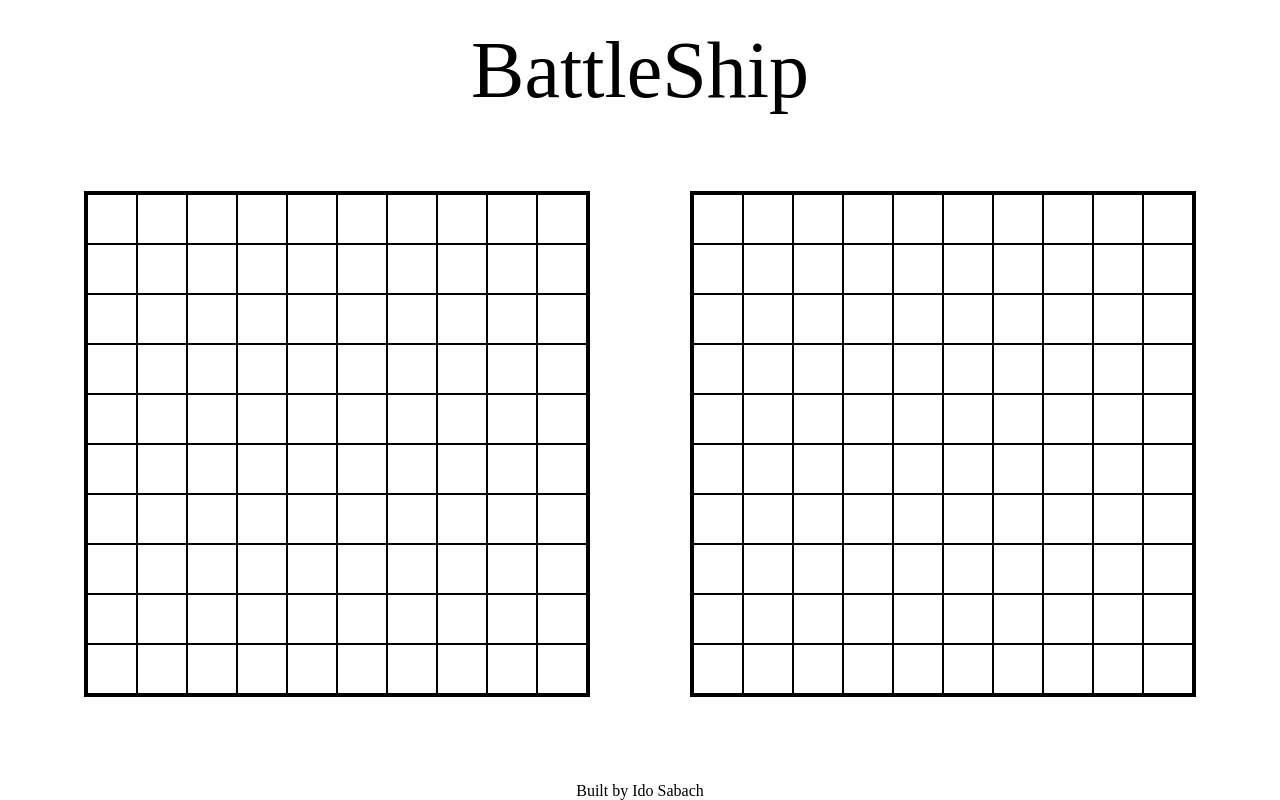
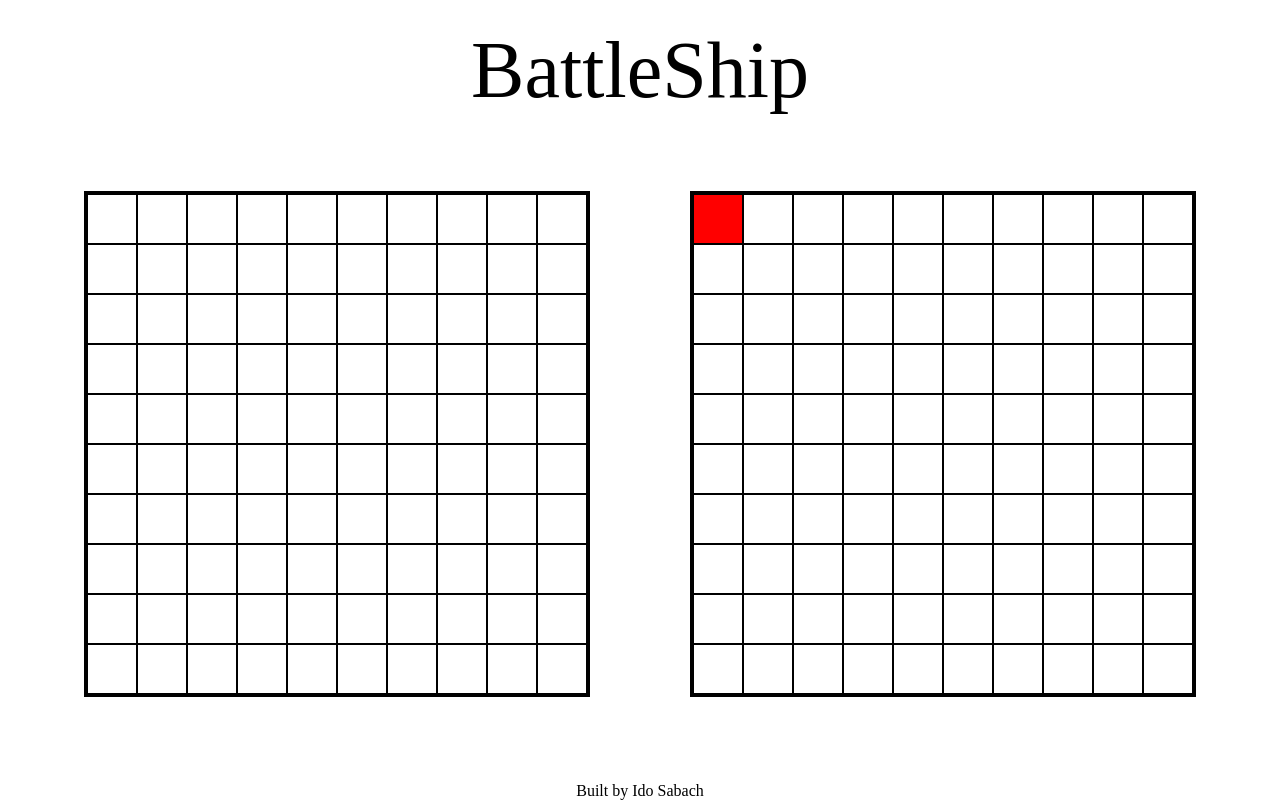
Before and after one commit to IdoSabach/BattleShip, a website built with webpack: page dist/index.html in a window 1280 px wide. Both pictures are taken after a click on the button 718 px from the left and 219 px from the top of the page. Built offline with nearby package versions, Linux system fonts and the light colour scheme.

Commit message:
fix click for player

```diff
--- /dev/null
+++ b/src/UI.js
@@ -0,0 +1,110 @@
+import Ship from "./classes/ship.js";
+import Player from "./classes/player.js";
+import GameBoard from "./classes/gameBoard.js";
+
+const playerGameBoard = new GameBoard("player");
+const computerGameBoard = new GameBoard("computer");
+const player = new Player("Player");
+const computerPlayer = new Player("Computer");
+
+export function createGrid() {
+  const main = document.querySelector(".main");
+
+  const gridPlayer = document.createElement("div");
+  gridPlayer.classList.add("gridPlayer");
+  main.appendChild(gridPlayer);
+
+  for (let row = 0; row < 10; row++) {
+    for (let col = 0; col < 10; col++) {
+      const boxPlayer = document.createElement("div");
+      boxPlayer.classList.add(".boxPlayerOnGridToPlayer");
+      boxPlayer.dataset.row = row;
+      boxPlayer.dataset.column = col;
+      // boxPlayer.textContent = `${row}, ${col}`;
+      boxPlayer.style["border-style"] = "solid";
+      boxPlayer.style["border-width"] = "1px";
+
+      gridPlayer.appendChild(boxPlayer);
+    }
+  }
+
+  const gridComputer = document.createElement("div");
+  gridComputer.classList.add("gridComputer");
+  main.appendChild(gridComputer);
+  // let boxComputer
+
+  for (let row = 0; row < 10; row++) {
+    for (let col = 0; col < 10; col++) {
+      const boxComputer = document.createElement("button");
+      boxComputer.classList.add(".boxOnGridToComputer");
+      boxComputer.dataset.row = row;
+      boxComputer.dataset.column = col;
+      // boxComputer.textContent = `${row}, ${col}`;
+
+      boxComputer.style["border-style"] = "solid";
+      boxComputer.style["border-width"] = "1px";
+      boxComputer.style.background = "none";
+      boxComputer.style.cursor = "pointer";
+
+      boxComputer.addEventListener("click", function (e) {
+        if (boxComputer.style.background === "none") {
+          handleClick(e,boxComputer);
+        }
+      });
+
+      gridComputer.appendChild(boxComputer);
+    }
+  }
+}
+
+function handleClick(event,boxComputer) {
+  const row = event.currentTarget.dataset.row;
+  const column = event.currentTarget.dataset.column;
+  if(computerGameBoard.grid[row][column]!==null){
+    boxComputer.style.background = "green";
+    player.makeAttack(computerGameBoard, row, column);
+    playerGameBoard.checkShipsStatus()
+    computerGameBoard.checkShipsStatus()
+    if(computerGameBoard.areAllShipsSunk()){
+      alert("wonnnnnnnnnn")
+    }
+  }else{
+    boxComputer.style.background = "red";
+  }
+  // console.log(`Clicked on box: (${row}, ${column})`);
+  return {
+    row,
+    column,
+  };
+}
+
+export function createGame() {
+  playerCreateShip(playerGameBoard);
+  computerCreateShip(computerGameBoard);
+  gameFlow(player, playerGameBoard, computerPlayer, computerGameBoard);
+}
+
+function gameFlow(player, playerBoard, computerPlayer, computerBoard) {
+  console.log(player);
+  console.log(playerBoard);
+  console.log(computerPlayer);
+  console.log(computerBoard);
+}
+
+function playerCreateShip(playerGameBoard) {
+  playerGameBoard.placeShip(new Ship(3), 2, 3);
+  playerGameBoard.placeShip(new Ship(4), 4, 5);
+  playerGameBoard.placeShip(new Ship(5), 5, 1);
+  playerGameBoard.placeShip(new Ship(3), 1, 6, true);
+  playerGameBoard.placeShip(new Ship(2), 0, 7, true);
+  console.log(playerGameBoard);
+}
+
+function computerCreateShip(computerGameBoard) {
+  computerGameBoard.placeRandomShip(new Ship(3));
+  computerGameBoard.placeRandomShip(new Ship(4));
+  computerGameBoard.placeRandomShip(new Ship(5));
+  computerGameBoard.placeRandomShip(new Ship(3), true);
+  computerGameBoard.placeRandomShip(new Ship(2), true);
+  console.log(computerGameBoard);
+}
--- a/src/classes/gameBoard.js
+++ b/src/classes/gameBoard.js
@@ -91,21 +91,25 @@ export default class GameBoard {
       console.log(
         `Coordinates (${row}, ${column}) have already been attacked. Please choose another pair.`
       );
+      return false; // Already attacked
     } else {
       const shipAtLocation = this.grid[row][column];
 
       if (shipAtLocation === null) {
         console.log(`Missed at (${row}, ${column})`);
         this.grid[row][column] = 'o';
+        this.attacks.push({ row, column });
+        return false; // Missed
       } else {
         console.log(`Hit at (${row}, ${column})`);
         shipAtLocation.hits();
         this.grid[row][column] = 'x';
+        this.attacks.push({ row, column });
+        return true; // Hit
       }
-
-      this.attacks.push({ row, column });
     }
   }
+
 
 
   reportAttacks() {
@@ -137,5 +141,3 @@ export default class GameBoard {
   //   return { row: randomRow, column: randomColumn };
   // }
 }
-
-module.exports = GameBoard;
--- a/src/classes/player.js
+++ b/src/classes/player.js
@@ -17,4 +17,4 @@ export default class Player {
   }
 }
 
-module.exports = Player;
+// module.exports = Player;
--- a/src/classes/ship.js
+++ b/src/classes/ship.js
@@ -20,4 +20,4 @@ export default class Ship {
   }
 }
 
-module.exports = Ship;
+// module.exports = Ship;
--- a/src/dom/UI.js
+++ /dev/null
@@ -1,54 +0,0 @@
-export function createGrid() {
-  const main = document.querySelector(".main");
-
-  const gridPlayer = document.createElement("div");
-  gridPlayer.classList.add("gridPlayer");
-  main.appendChild(gridPlayer);
-
-  for (let row = 0; row < 10; row++) {
-    for (let col = 0; col < 10; col++) {
-      const boxPlayer = document.createElement('div');
-      boxPlayer.classList.add('.boxPlayerOnGridToPlayer');
-      boxPlayer.dataset.row = row;
-      boxPlayer.dataset.column = col;
-      // boxPlayer.textContent = `${row}, ${col}`;
-      boxPlayer.style["border-style"] = "solid"
-      boxPlayer.style["border-width"] = "1px"
-
-      // boxPlayer.addEventListener('click', handleClick);
-
-      gridPlayer.appendChild(boxPlayer);
-    }
-  }
-
-  const gridComputer = document.createElement("div");
-  gridComputer.classList.add("gridComputer");
-  main.appendChild(gridComputer);
-
-  for (let row = 0; row < 10; row++) {
-    for (let col = 0; col < 10; col++) {
-      const boxComputer = document.createElement('button');
-      boxComputer.classList.add('.boxOnGridToComputer');
-      boxComputer.dataset.row = row;
-      boxComputer.dataset.column = col;
-      // boxComputer.textContent = `${row}, ${col}`;
-
-      boxComputer.style["border-style"] = "solid"
-      boxComputer.style["border-width"] = "1px"
-      boxComputer.style.background = 'none'
-      boxComputer.style.cursor = 'pointer'
-
-      boxComputer.addEventListener('click', handleClick);
-
-      gridComputer.appendChild(boxComputer);
-    }
-  }
-
-}
-
-function handleClick(event) {
-  const row = event.currentTarget.dataset.row;
-  const column = event.currentTarget.dataset.column;
-
-  console.log(`Clicked on box: (${row}, ${column})`);
-}
--- a/src/index.js
+++ b/src/index.js
@@ -1,3 +1,7 @@
-import { createGrid } from "./dom/UI";
+import { createGrid,createGame} from "./UI";
 
-createGrid()
+document.addEventListener('DOMContentLoaded', function () {
+  // Your code here
+  createGrid();
+  createGame();
+});
--- a/src/test/gameBoard.test.js
+++ b/src/test/gameBoard.test.js
@@ -1,5 +1,8 @@
-const GameBoard = require('../classes/gameBoard');
-const Ship = require('../classes/ship');
+// const GameBoard = require('../classes/gameBoard');
+// const Ship = require('../classes/ship');
+
+import Ship from '../classes/ship';
+import GameBoard from '../classes/gameBoard';
 
 describe('GameBoard', () => {
   let gameBoard;
--- a/src/test/player.test.js
+++ b/src/test/player.test.js
@@ -1,6 +1,10 @@
-const GameBoard = require('../classes/gameBoard');
-const Player = require('../classes/player');
-const Ship = require('../classes/ship');
+// const GameBoard = require('../classes/gameBoard');
+// const Player = require('../classes/player');
+// const Ship = require('../classes/ship');
+
+import Ship from '../classes/ship';
+import GameBoard from '../classes/gameBoard';
+import Player from '../classes/player';
 
 
 describe('Player', () => {
--- a/src/test/ship.test.js
+++ b/src/test/ship.test.js
@@ -1,4 +1,5 @@
-const Ship = require('../classes/ship');
+// const Ship = require('../classes/ship');
+import Ship from '../classes/ship';
 
 describe('Ship', () => {
 
```
Also changed, not shown: dist/index.html, dist/main.js, 1 other file.
